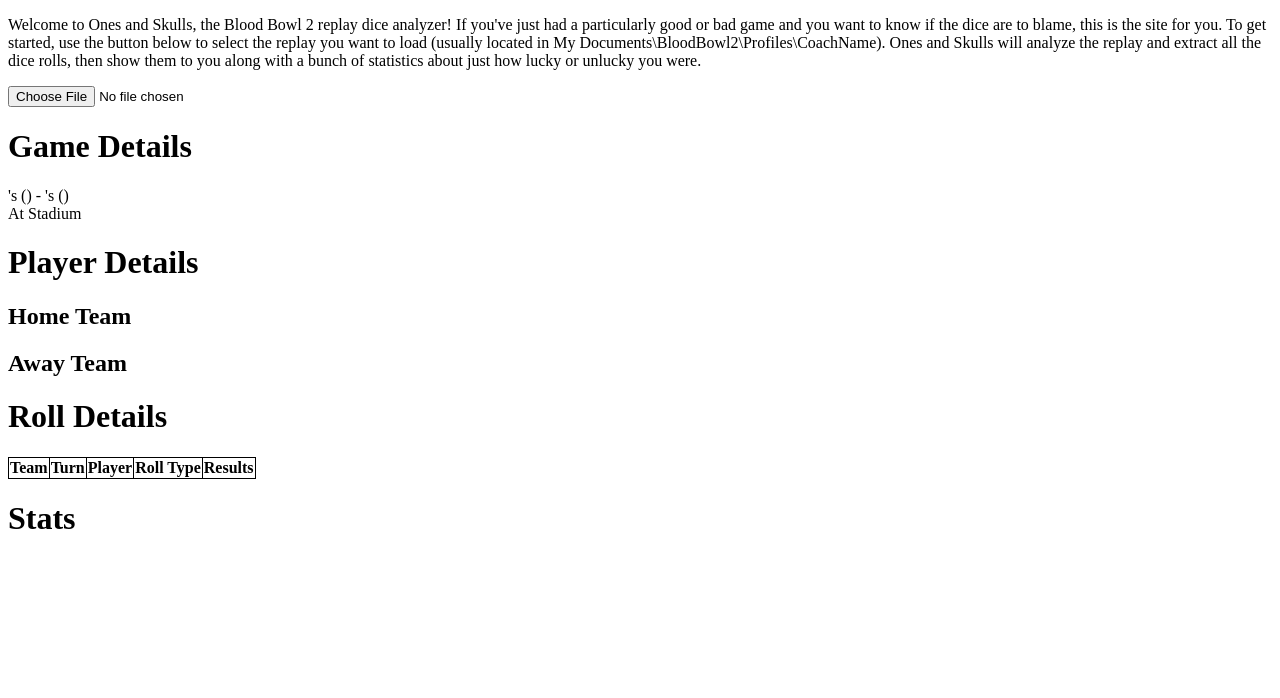
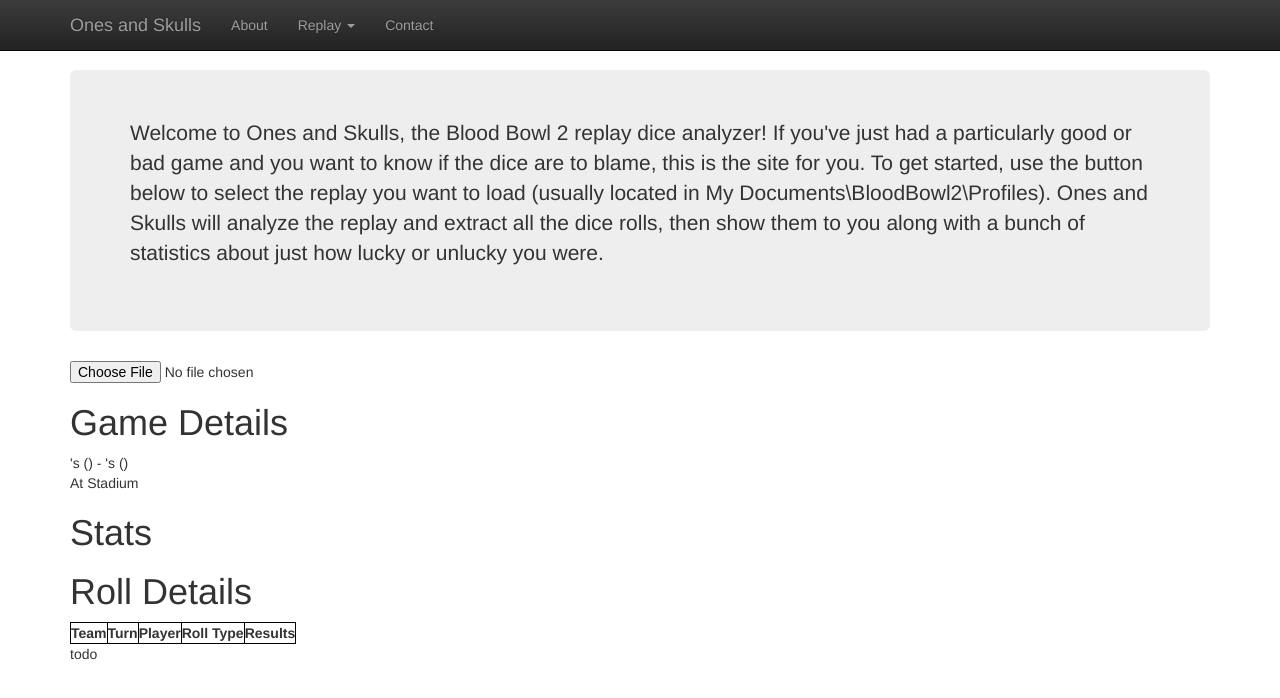
Before and after one commit to bonnici/onesandskulls, a plain HTML site: page index.html in a window 1280 px wide. Drawn offline with nearby package versions, Linux system fonts and the light colour scheme.

Commit message:
Added bootstrap

```diff
--- a/css/app.css
+++ b/css/app.css
@@ -1,3 +1,8 @@
+body {
+    padding-top: 70px;
+    padding-bottom: 30px;
+}
+
 table {
     border-collapse: collapse;
 }
--- a/index.html
+++ b/index.html
@@ -14,18 +14,59 @@
     <meta name="twitter:description" content="Blood Bowl 2 replay dice analyzer. Use this to get a list of all the dice rolls from a Blood Bowl 2 replay along with statistics about them.">
     <title>Ones and Skulls - Blood Bowl 2 Replay Dice Analyzer</title>
     <link rel="stylesheet" href="css/app.css" />
+    <link rel="stylesheet" href="https://maxcdn.bootstrapcdn.com/bootstrap/3.3.6/css/bootstrap.min.css" integrity="sha384-1q8mTJOASx8j1Au+a5WDVnPi2lkFfwwEAa8hDDdjZlpLegxhjVME1fgjWPGmkzs7" crossorigin="anonymous">
+    <link rel="stylesheet" href="https://maxcdn.bootstrapcdn.com/bootstrap/3.3.6/css/bootstrap-theme.min.css" integrity="sha384-fLW2N01lMqjakBkx3l/M9EahuwpSfeNvV63J5ezn3uZzapT0u7EYsXMjQV+0En5r" crossorigin="anonymous">
 </head>
-<body>
+<body role="document">
 
+<nav class="navbar navbar-inverse navbar-fixed-top">
+    <div class="container">
+        <div class="navbar-header">
+            <button type="button" class="navbar-toggle collapsed" data-toggle="collapse" data-target="#navbar" aria-expanded="false" aria-controls="navbar">
+                <span class="sr-only">Toggle navigation</span>
+                <span class="icon-bar"></span>
+                <span class="icon-bar"></span>
+                <span class="icon-bar"></span>
+            </button>
+            <a class="navbar-brand" href="#">Ones and Skulls</a>
+        </div>
+        <div id="navbar" class="navbar-collapse collapse">
+            <ul class="nav navbar-nav">
+                <li><a href="#about">About</a></li>
+                <li class="dropdown">
+                    <a href="#results" class="dropdown-toggle" data-toggle="dropdown" role="button" aria-haspopup="true" aria-expanded="false">Replay <span class="caret"></span></a>
+                    <ul class="dropdown-menu">
+                        <li><a href="#results">Results</a></li>
+                        <li><a href="#1dbs">1DBs</a></li>
+                        <li><a href="#2dbs">2DBs</a></li>
+                        <li><a href="#dodges">Dodges</a></li>
+                        <li><a href="#armour">Armour</a></li>
+                        <li><a href="#allblocks">All Block Dice</a></li>
+                        <li><a href="#sixsided">All 6-Sided Dice</a></li>
+                        <li><a href="#rolls">Dice Roll List</a></li>
+                    </ul>
+                </li>
+                <li><a href="#contact">Contact</a></li>
+            </ul>
+        </div>
+    </div>
+</nav>
+
+
+<div class="container" role="main">
+    <a name="about"></a>
+    <div class="jumbotron">
         <p>
             Welcome to Ones and Skulls, the Blood Bowl 2 replay dice analyzer! If you've just had a particularly good or bad game and you want to know
             if the dice are to blame, this is the site for you. To get started, use the button below to select the replay you want to load
-    (usually located in My Documents\BloodBowl2\Profiles\CoachName). Ones and Skulls will analyze the replay and extract all the dice rolls,
+            (usually located in My Documents\BloodBowl2\Profiles). Ones and Skulls will analyze the replay and extract all the dice rolls,
             then show them to you along with a bunch of statistics about just how lucky or unlucky you were.
         </p>
+    </div>
 
     <input type="file" accept="application/zip" id="file-input">
 
+    <a name="results"></a>
     <h1>Game Details</h1>
     <div id="game-details">
         <div><span id="file-name"></span></div>
@@ -37,35 +78,7 @@
         <div>At <span id="stadium-name"></span> Stadium</div>
     </div>
 
-<h1>Player Details</h1>
-<div id="player-details-template" style="display:none;">
-    <span class="player-details-id"></span>: <span class="player-details-name"></span> (<span class="player-details-type"></span>)
-</div>
-<div id="player-details">
-    <h2>Home Team</h2>
-    <div id="player-details-home"></div>
-
-    <h2>Away Team</h2>
-    <div id="player-details-away"></div>
-</div>
-
-<h1>Roll Details</h1>
-<div id="roll-details">
-    <table id="roll-details-table">
-        <thead>
-            <tr>
-                <td>Team</td>
-                <td>Turn</td>
-                <td>Player</td>
-                <td>Roll Type</td>
-                <td>Results</td>
-            </tr>
-        </thead>
-        <tbody>
-        </tbody>
-    </table>
-</div>
-
+    <a name="1dbs"></a>
     <h1>Stats</h1>
     <div id="stats-template" style="display:none;">
         <h2><span class="stats-roll-type"></span></h2>
@@ -88,11 +101,34 @@
     <div id="stats">
     </div>
 
+    <a name="rolls"></a>
+    <h1>Roll Details</h1>
+    <div id="roll-details">
+        <table id="roll-details-table">
+            <thead>
+            <tr>
+                <td>Team</td>
+                <td>Turn</td>
+                <td>Player</td>
+                <td>Roll Type</td>
+                <td>Results</td>
+            </tr>
+            </thead>
+            <tbody>
+            </tbody>
+        </table>
+    </div>
+
+    <a name="contact"></a>
+    <p>todo</p>
+</div>
+
 <script src="https://ajax.googleapis.com/ajax/libs/jquery/1.11.3/jquery.min.js"></script>
 
 <script src="js/lib/zipjs/zip.js"></script>
 <script src="js/lib/xml2json.min.js"></script>
 
+<script src="https://maxcdn.bootstrapcdn.com/bootstrap/3.3.6/js/bootstrap.min.js" integrity="sha384-0mSbJDEHialfmuBBQP6A4Qrprq5OVfW37PRR3j5ELqxss1yVqOtnepnHVP9aJ7xS" crossorigin="anonymous"></script>
 <script src="js/io.js"></script>
 <script src="js/replay.js"></script>
 <script src="js/stats.js"></script>
--- a/js/site.js
+++ b/js/site.js
@@ -1,6 +1,8 @@
 //TODO
 // Clean up console outs
-//
+// Make favicon
+// Replace text dice with images
+// Non-default theme
 
 var fileInput = document.getElementById("file-input");
 fileInput.addEventListener('change', function() {
@@ -13,7 +15,7 @@ fileInput.addEventListener('change', function() {
 			console.log(gameStats);
 
 			updateGameDetails(replayData.gameDetails);
-			updatePlayerDetails(replayData.playerDetails);
+			//updatePlayerDetails(replayData.playerDetails);
 			updateActions(replayData.actions, replayData.playerDetails);
 			updateStats(gameStats);
 		},
@@ -194,6 +196,7 @@ function updateGameDetails(gameDetails) {
 	$("#stadium-name").text(gameDetails.stadiumName);
 }
 
+/*
 function updatePlayerDetails(playerDetails) {
 	$("#player-details-home").empty();
 	$("#player-details-away").empty();
@@ -208,6 +211,7 @@ function updatePlayerDetails(playerDetails) {
 		playerDom.appendTo($("#player-details-" + (player.teamId == 0 ? "home" : "away")));
 	});
 }
+*/
 
 function updateActions(actions, playerDetails) {
 	$("#roll-details-table tbody").empty();
```
Lines whose indentation alone changed are shown as unchanged.
